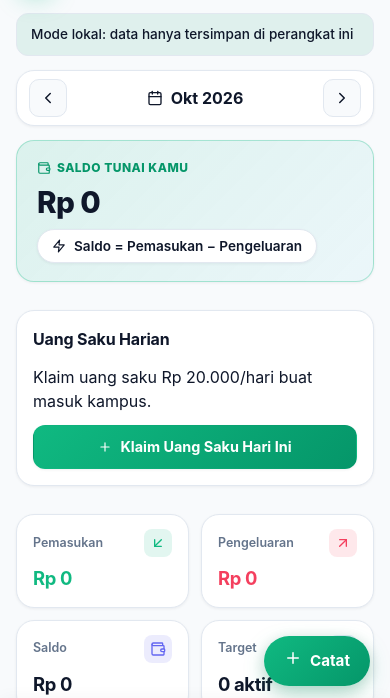
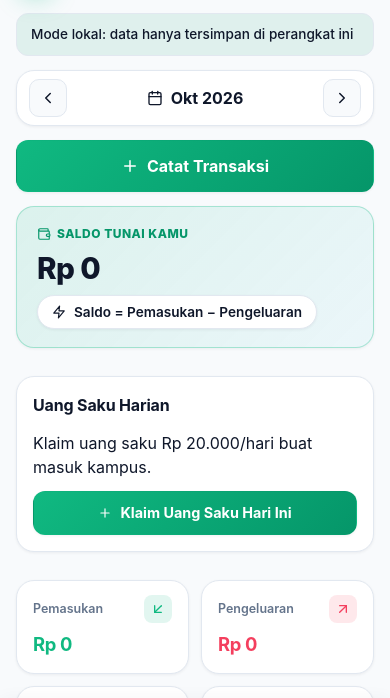
Before and after one commit to Kiritocroft/DuitKu, a plain HTML site: page index.html in a window 390 px wide. Both pictures are taken after a click on the button "Atau coba Mode Lokal (tanpa login)". Shown: the part 72-770 px from the top of the page. Drawn offline with nearby package versions, Linux system fonts and the light colour scheme.

Commit message:
fix(ui): green goal progress bars, single + on add buttons, replace mobile FAB with dashboard Catat Transaksi button
- Add .bar-fill.ok/.warn/.over/.budget colors (progress bars were invisible)
- Remove double + from Tambah Wishlist/Tambah Utang (icon + text both had +)
- Hide mobile FAB; add prominent Catat Transaksi button on dashboard (mobile only)

```diff
--- a/index.html
+++ b/index.html
@@ -496,6 +496,10 @@ header.top {
   border-radius: 99px;
   transition: width 0.3s ease;
 }
+.bar-fill.ok { background: var(--ok); }
+.bar-fill.warn { background: var(--warn); }
+.bar-fill.over { background: var(--over); }
+.bar-fill.budget { background: var(--budget); }
 
 /* Trend Chart */
 .legend {
@@ -811,7 +815,7 @@ input:focus, select:focus, textarea:focus {
   display: none;
 }
 
-/* Floating Action Button */
+/* Floating Action Button (disabled — replaced by dashboard "Catat Transaksi" button) */
 .fab {
   position: fixed;
   right: 20px;
@@ -826,10 +830,16 @@ input:focus, select:focus, textarea:focus {
   font-weight: 750;
   font-size: 0.95rem;
   box-shadow: var(--shadow-glow), 0 4px 16px rgba(0,0,0,0.15);
-  display: flex;
+  display: none;
   align-items: center;
   gap: 8px;
   transition: transform 0.2s cubic-bezier(0.16, 1, 0.3, 1), box-shadow 0.2s;
+}
+.catat-dash-btn {
+  margin-bottom: 14px;
+  min-height: 52px;
+  font-size: 1rem;
+  font-weight: 750;
 }
 .fab:hover { transform: translateY(-2px) scale(1.02); }
 .fab:active { transform: translateY(0) scale(0.98); }
@@ -1107,6 +1117,7 @@ input:focus, select:focus, textarea:focus {
     font-size: 0.95rem;
   }
   .fab { display: none !important; }
+  .catat-dash-btn { display: none; }
   .toast-wrap { top: 24px; bottom: auto; }
   .modal-back { align-items: center; }
   .sheet { border-radius: 24px; }
@@ -1429,8 +1440,8 @@ const I18N = {
     allowance_amount: "Nominal per hari (Rp)",
     goal_wish: "Wishlist",
     goal_debt: "Utang / Bayar",
-    goal_add_wish: "+ Tambah Wishlist",
-    goal_add_debt: "+ Tambah Utang",
+    goal_add_wish: "Tambah Wishlist",
+    goal_add_debt: "Tambah Utang",
     goal_name_ph: "Nama target (mis. Baju Jersey)",
     goal_amount_ph: "Jumlah (Rp)",
     goal_due: "Tenggat (opsional)",
@@ -1579,8 +1590,8 @@ const I18N = {
     allowance_amount: "Amount per day (Rp)",
     goal_wish: "Wishlist",
     goal_debt: "Debts / Pay",
-    goal_add_wish: "+ Add Wish",
-    goal_add_debt: "+ Add Debt",
+    goal_add_wish: "Add Wish",
+    goal_add_debt: "Add Debt",
     goal_name_ph: "Goal name (e.g. Jersey)",
     goal_amount_ph: "Amount (Rp)",
     goal_due: "Due (optional)",
@@ -2357,6 +2368,13 @@ function renderDashboard() {
   const activeCount = activeGoals("wish").length + activeGoals("debt").length;
 
   main.append(monthNavEl(key));
+
+  const catatBtn = el("button", {
+    type: "button",
+    class: "btn btn-primary full-width catat-dash-btn",
+    onclick: () => openTxForm(),
+  }, [icon("plus", 18), el("span", { text: t("btn_catat_tx") })]);
+  main.append(catatBtn);
 
   const layout = el("div", { class: "dash-layout" });
   const colLeft = el("div", { class: "dash-col" });
```
